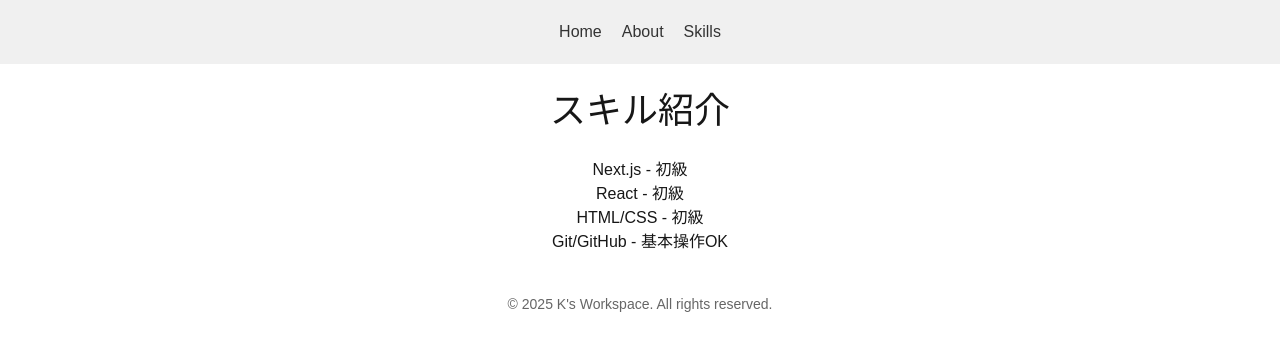
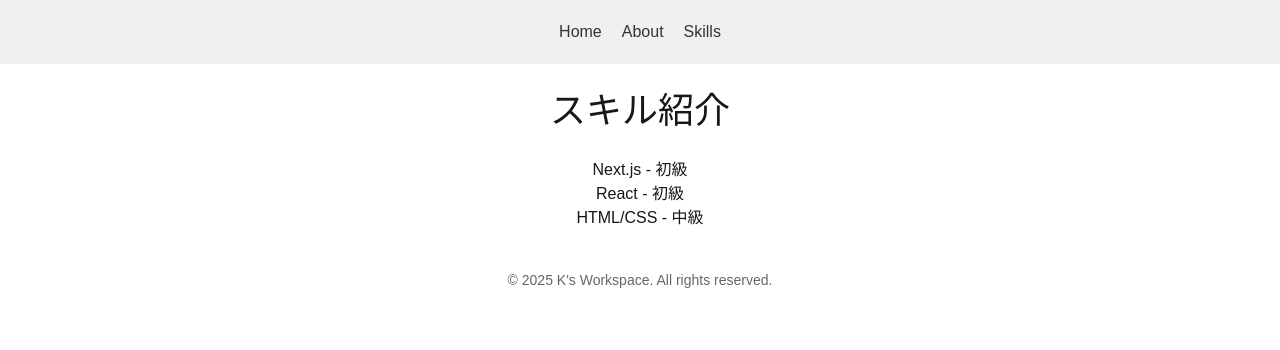
Before and after one commit to k-0120/k-portfolio-next, a Next.js app: page /skills in a window 1280 px wide. Shown: the top 350 px of the page. Built offline with nearby package versions, Linux system fonts and the light colour scheme.

Commit message:
modified skills

```diff
--- /dev/null
+++ b/src/data/skills.ts
@@ -0,0 +1,5 @@
+export const skills = [
+  { name: "Next.js", level: "初級" },
+  { name: "React", level: "初級" },
+  { name: "HTML/CSS", level: "中級" },
+];
--- a/src/pages/skills.tsx
+++ b/src/pages/skills.tsx
@@ -1,14 +1,16 @@
 import Layout from "../components/Layout";
+import { skills } from "../data/skills";
 
 export default function Skills() {
   return (
     <Layout>
       <h1 style={{ fontSize: "36px", marginBottom: "20px" }}>スキル紹介</h1>
       <ul style={{ listStyle: "none", padding: 0 }}>
-        <li>Next.js - 初級</li>
-        <li>React - 初級</li>
-        <li>HTML/CSS - 初級</li>
-        <li>Git/GitHub - 基本操作OK</li>
+        {skills.map((skill, index) => (
+        <li key={index}>
+          {skill.name} - {skill.level}
+        </li>
+        ))}
       </ul>
     </Layout>
   );
```
